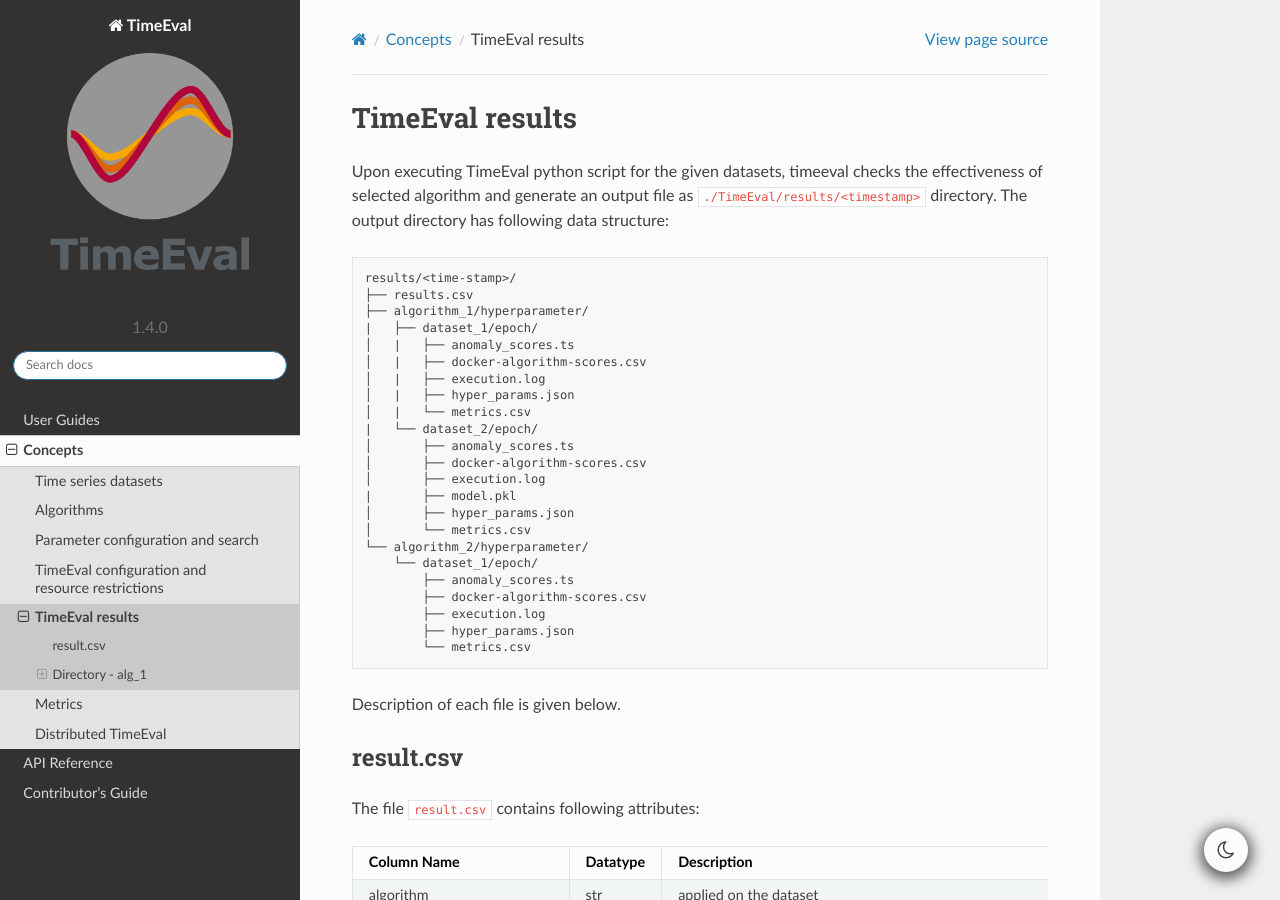
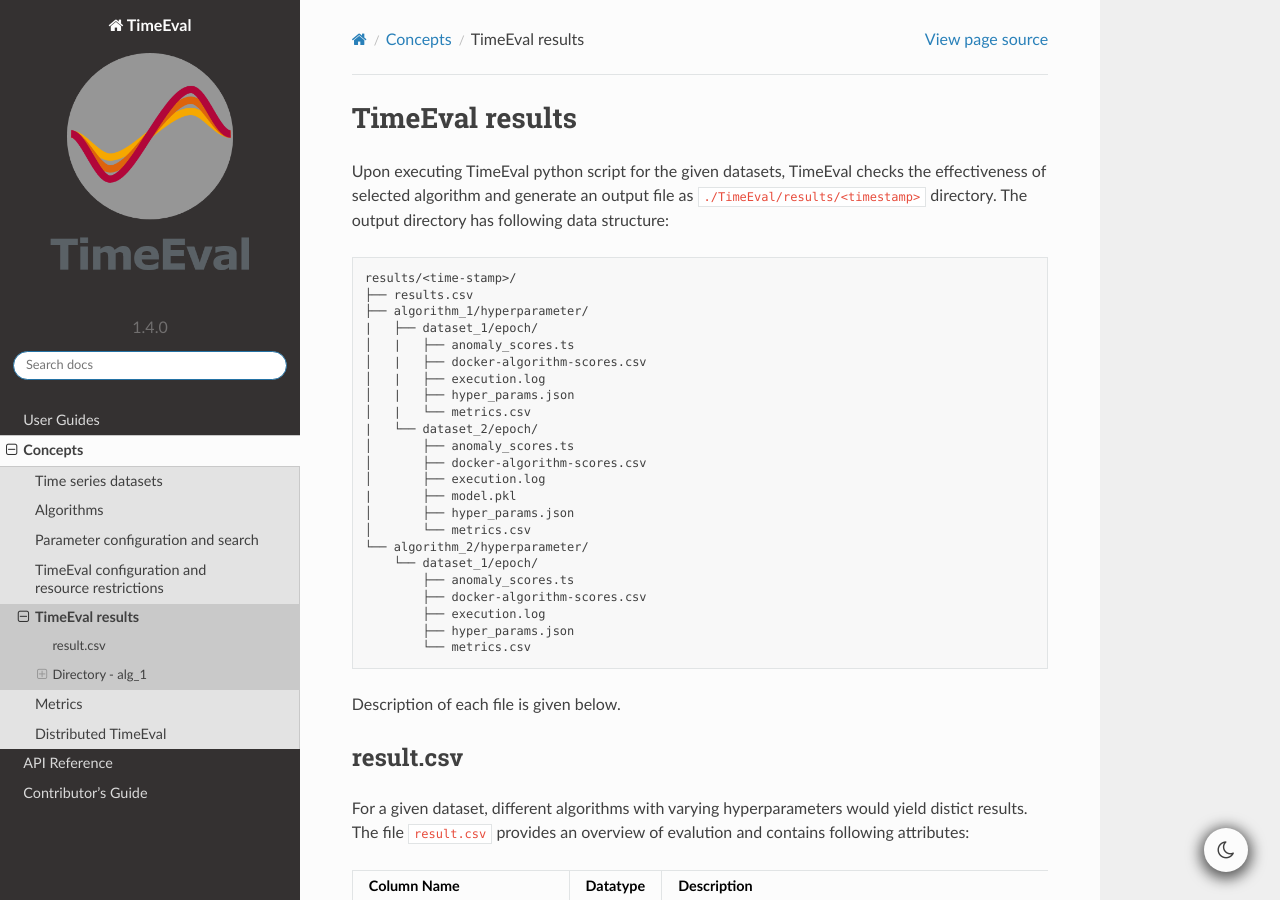
Before and after one commit to TimeEval/TimeEval, a Sphinx documentation site: the page built from docs/concepts/results.md, in a window 1280 px wide and 900 px high. Built offline with Sphinx 7.4.7 and the Read the Docs theme 2.0.0, drawn with Linux system fonts in a browser that asks for light colours.

Commit message:
Update results.md

````diff
--- a/docs/concepts/results.md
+++ b/docs/concepts/results.md
@@ -1,6 +1,6 @@
 # TimeEval results
 
-Upon executing TimeEval python script for the given datasets, timeeval checks the effectiveness of selected algorithm and generate an output file as `./TimeEval/results/<timestamp>` directory. The output directory has following data structure:
+Upon executing TimeEval python script for the given datasets, TimeEval checks the effectiveness of selected algorithm and generate an output file as `./TimeEval/results/<timestamp>` directory. The output directory has following data structure:
 
 ```bash
 results/<time-stamp>/
@@ -31,7 +31,8 @@
 Description of each file is given below.
 
 ## result.csv
-The file `result.csv` contains following attributes:
+
+For a given dataset, different algorithms with varying hyperparameters would yield distict results. The file `result.csv` provides an overview of evalution and contains following attributes:
 
 | Column Name | Datatype | Description |
 | --- | --- | --- |
````
